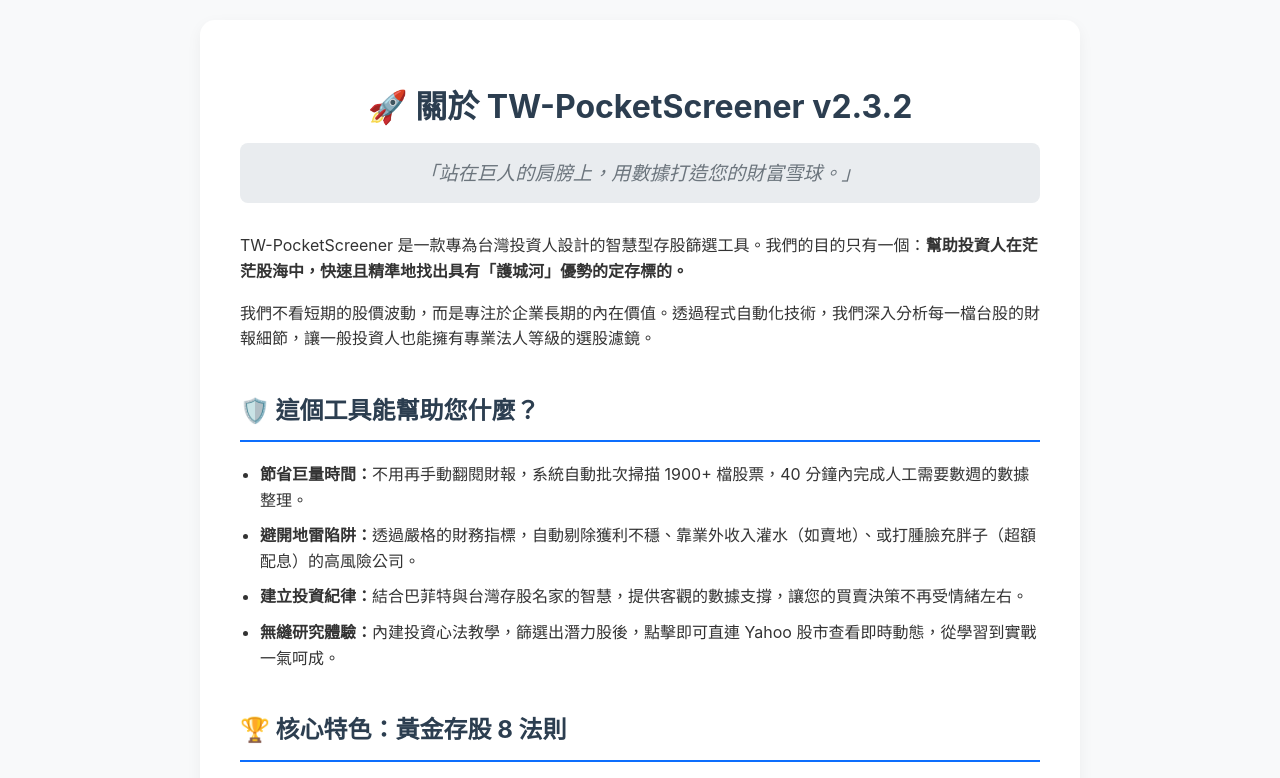
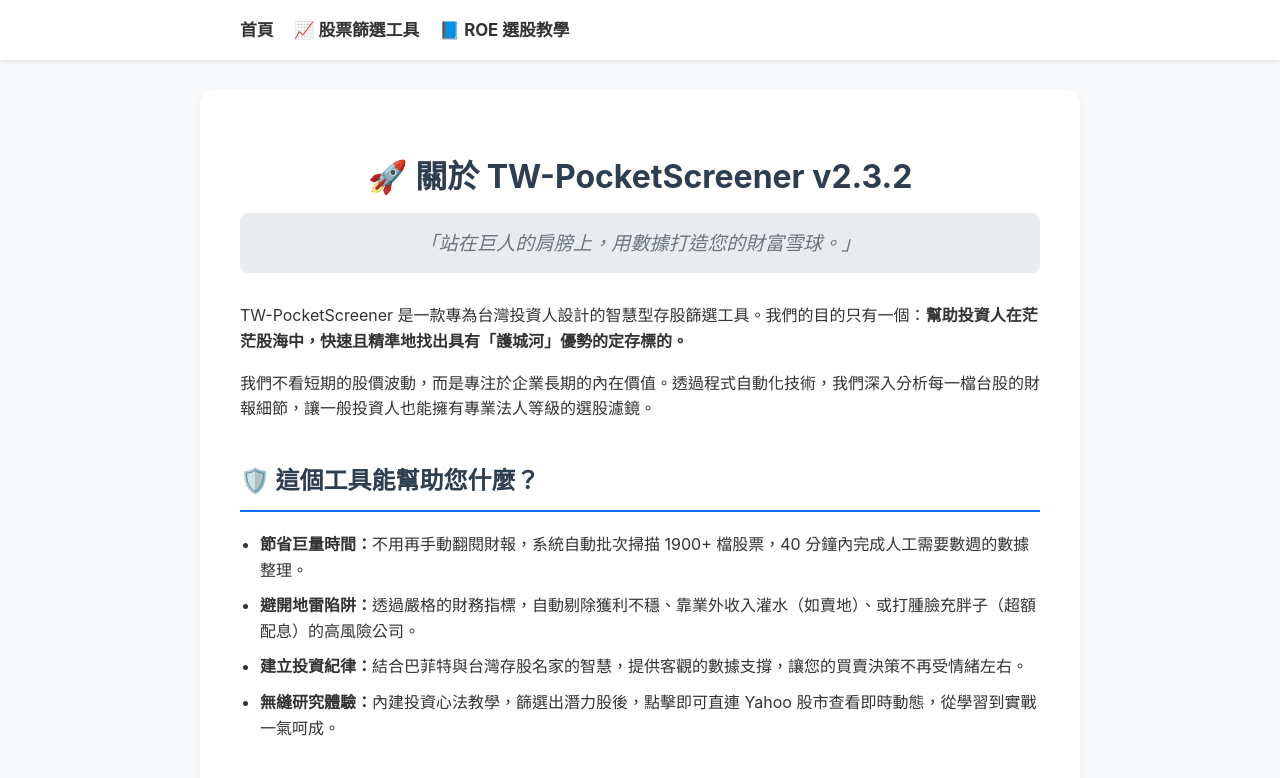
Before and after one commit to EasonChang1243/easonchang1243.github.io, a plain HTML site: page index.html in a window 1280 px wide. Shown: the top 778 px of the page. Drawn offline with Linux system fonts and the light colour scheme.

Commit message:
Update layout with sticky nav and read-more section
Removed body padding and added a sticky navigation bar with a new read-more section.

```diff
--- a/index.html
+++ b/index.html
@@ -26,11 +26,43 @@
             color: var(--text-color);
             background-color: var(--bg-color);
             margin: 0;
-            padding: 20px;
+            padding: 0; /* 移除 body padding 以便讓導覽列貼頂 */
         }
+
+        /* 新增：置頂導覽列樣式 */
+        nav {
+            background-color: white;
+            box-shadow: 0 2px 4px rgba(0,0,0,0.1);
+            position: sticky;
+            top: 0;
+            z-index: 1000;
+            padding: 0 20px;
+        }
+        nav ul {
+            max-width: 800px;
+            margin: 0 auto;
+            padding: 0;
+            list-style: none;
+            display: flex;
+            align-items: center;
+            height: 60px;
+        }
+        nav li {
+            margin-right: 20px;
+            margin-bottom: 0; /* 覆蓋全域 li 設定 */
+        }
+        nav a {
+            text-decoration: none;
+            color: var(--text-color);
+            font-weight: bold;
+            font-size: 1.05rem;
+        }
+        nav a:hover { color: var(--primary-color); }
+        /* 導覽列結束 */
+
         .container {
             max-width: 800px;
-            margin: 0 auto;
+            margin: 30px auto; /* 調整上邊距 */
             background: white;
             padding: 40px;
             border-radius: 15px;
@@ -95,6 +127,18 @@
             transform: translateY(-2px);
             box-shadow: 0 6px 12px rgba(13, 110, 253, 0.4);
         }
+
+        /* 新增：推薦閱讀區塊 */
+        .read-more {
+            margin-top: 30px;
+            padding: 20px;
+            background-color: #fff3cd;
+            border-left: 5px solid #ffc107;
+            border-radius: 5px;
+        }
+        .read-more h4 { margin: 0 0 10px 0; color: #856404; }
+        .read-more a { font-weight: bold; text-decoration: underline; color: #333; }
+
         .footer {
             text-align: center;
             margin-top: 50px;
@@ -106,6 +150,14 @@
     </style>
 </head>
 <body>
+
+    <nav>
+        <ul>
+            <li><a href="/">首頁</a></li>
+            <li><a href="/Demo_stock/">📈 股票篩選工具</a></li>
+            <li><a href="/roe-guide.html">📘 ROE 選股教學</a></li>
+        </ul>
+    </nav>
 
     <div class="container">
         <h1>🚀 關於 TW-PocketScreener v2.3.2</h1>
@@ -151,6 +203,12 @@
             </a>
         </div>
 
+        <div class="read-more">
+            <h4>💡 投資知識充電站</h4>
+            <p>不懂這些指標怎麼選股？我們準備了詳細的教學文章：</p>
+            <p>👉 <a href="/roe-guide.html">ROE (股東權益報酬率) 完全攻略：為什麼巴菲特堅持要看這個指標？</a></p>
+        </div>
+
         <div class="footer">
             <p>&copy; 2026 Eason Chang. All rights reserved.</p>
             <p><a href="/privacy.html">隱私權政策</a> | <a href="mailto:taco1243@gmail.com">聯絡我們</a></p>
```
